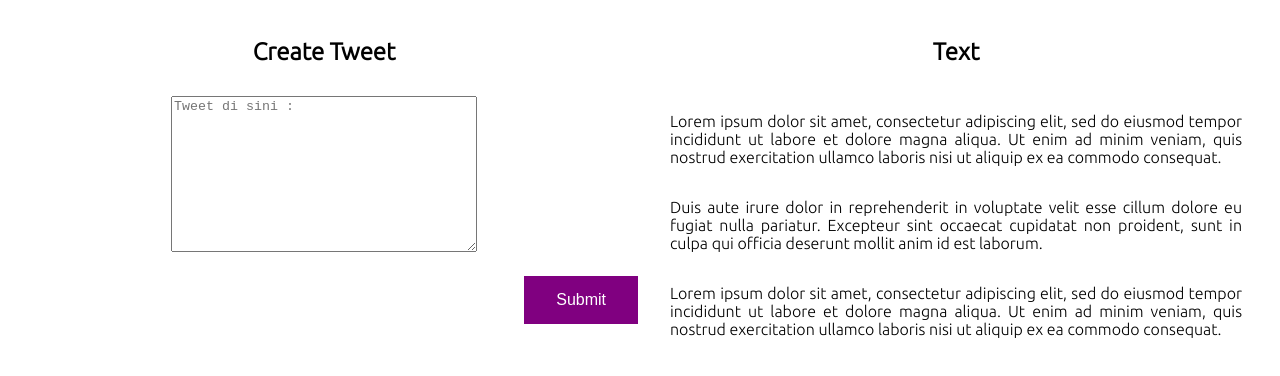
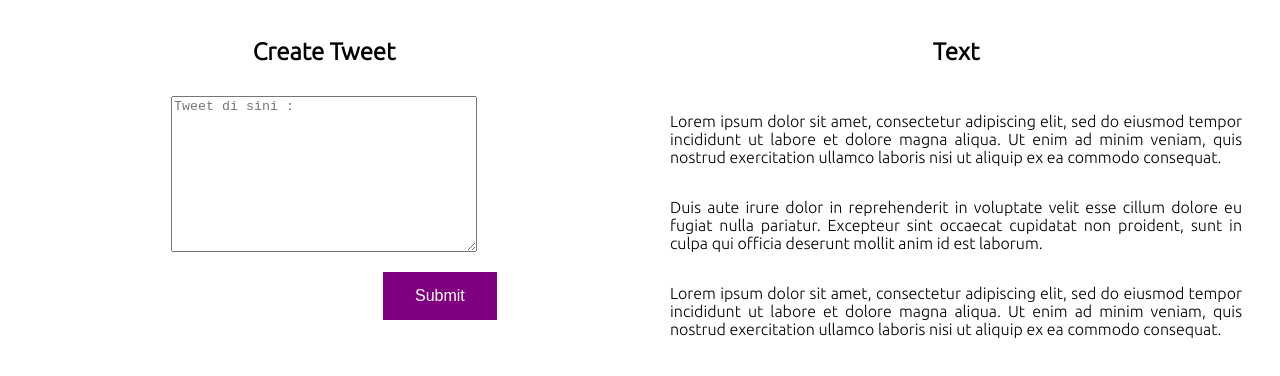
Before and after one commit to molzania/tugasweek7, a plain HTML site: page soal5.html in a window 1280 px wide. Drawn offline with Linux system fonts and the light colour scheme.

Commit message:
commit on 'main'

```diff
--- a/soal5.css
+++ b/soal5.css
@@ -31,18 +31,17 @@ p{
     padding-right:30px;
 }
 
-button{
+#SubmitSoal5{
     background-color:purple;
     border: none;
     color: white;
     display: flex;
-    float: right;
+    float: left;
     padding: 15px 32px;
-    margin-left:20px;
+    margin-left:375px;
     text-align: center;
     text-decoration: none;
     font-size: 16px;
-    margin: 4px 2px;
     cursor: pointer;
 }
 
--- a/soal5.html
+++ b/soal5.html
@@ -15,7 +15,7 @@
         <form action="/action_page.php" method="get" id="form1">
         <h2>Create Tweet</h2>
         <textarea id="tweet" placeholder="Tweet di sini :"></textarea>
-        <button type="submit" form="form1" value="Submit">Submit</button>
+        <button type="submit" form="form1" id="SubmitSoal5" value="Submit">Submit</button>
     </form>
     </div>
     <div id="right">
```
